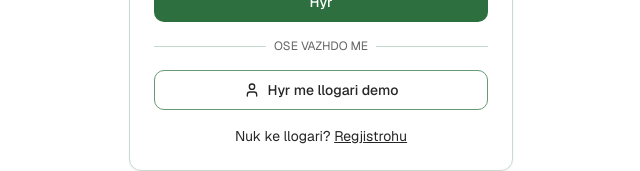
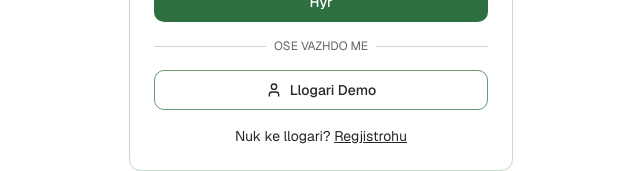
Before and after one commit to asolutions-al/accounts, a Next.js app: page /login in a window 1280 px wide. Shown: the part 475-646 px from the top of the page, without its empty margins (319-959 px from the left). Built offline with nearby package versions, Linux system fonts and the light colour scheme; no server answers.

Commit message:
chore: better translation

```diff
--- a/components/button/demo-signin.tsx
+++ b/components/button/demo-signin.tsx
@@ -30,7 +30,7 @@ const DemoSignInBtn = () => {
       disabled={isLoading}
     >
       <UserIcon className="mr-2 h-4 w-4" />
-      {t("Sign in with Demo Account")}
+      {t("Demo Account")}
     </Button>
   )
 }
--- a/messages/al.json
+++ b/messages/al.json
@@ -18,5 +18,6 @@
   "Sign Up": "Regjistrohu",
   "Sign in with Demo Account": "Hyr me llogari demo",
   "Or continue with": "Ose vazhdo me",
-  "Log in": "Hyr"
+  "Log in": "Hyr",
+  "Demo Account": "Llogari Demo"
 }
--- a/messages/en.json
+++ b/messages/en.json
@@ -18,5 +18,6 @@
   "Sign Up": "Sign Up",
   "Sign in with Demo Account": "Sign in with Demo Account",
   "Or continue with": "Or continue with",
-  "Log in": "Log in"
+  "Log in": "Log in",
+  "Demo Account": "Demo Account"
 }
```
